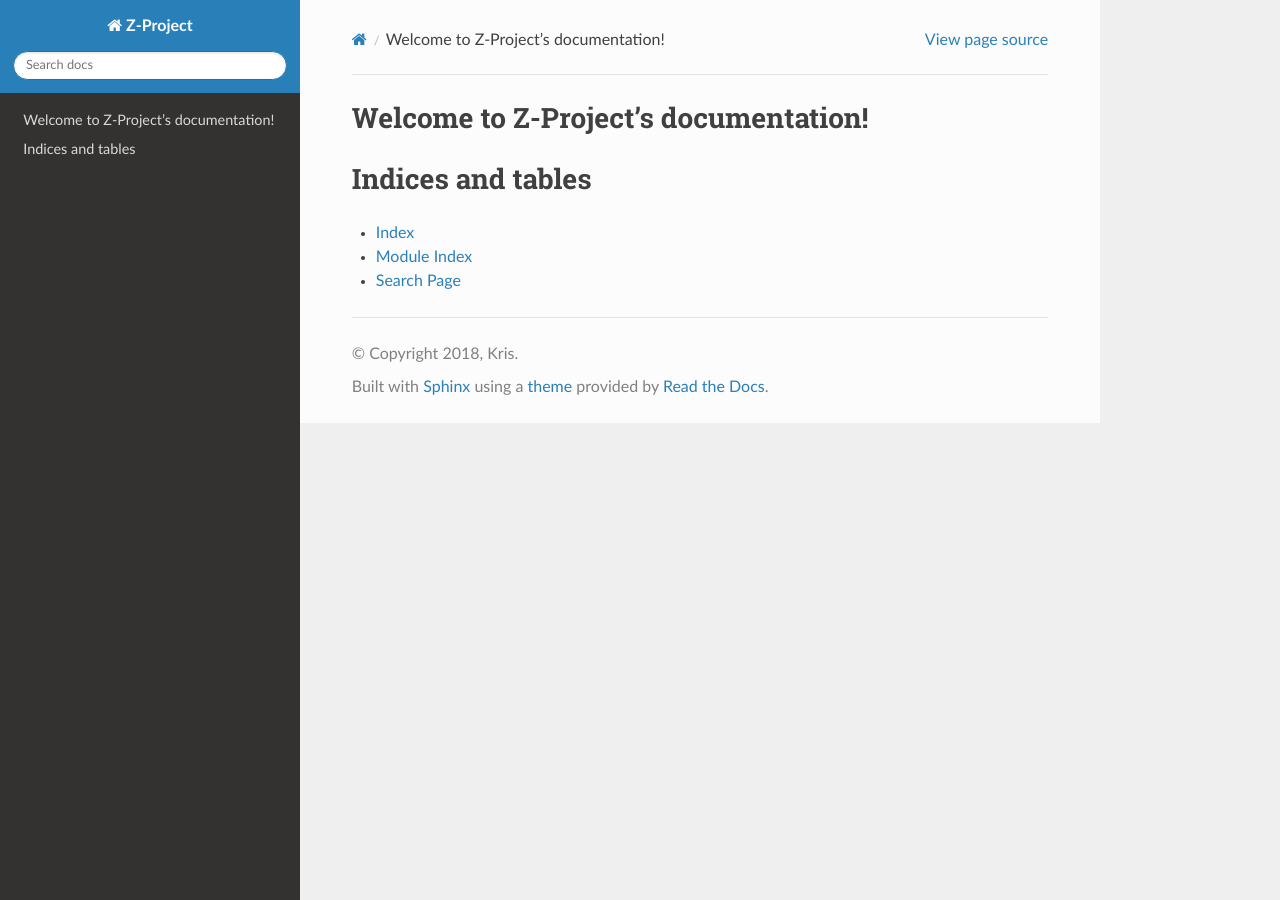
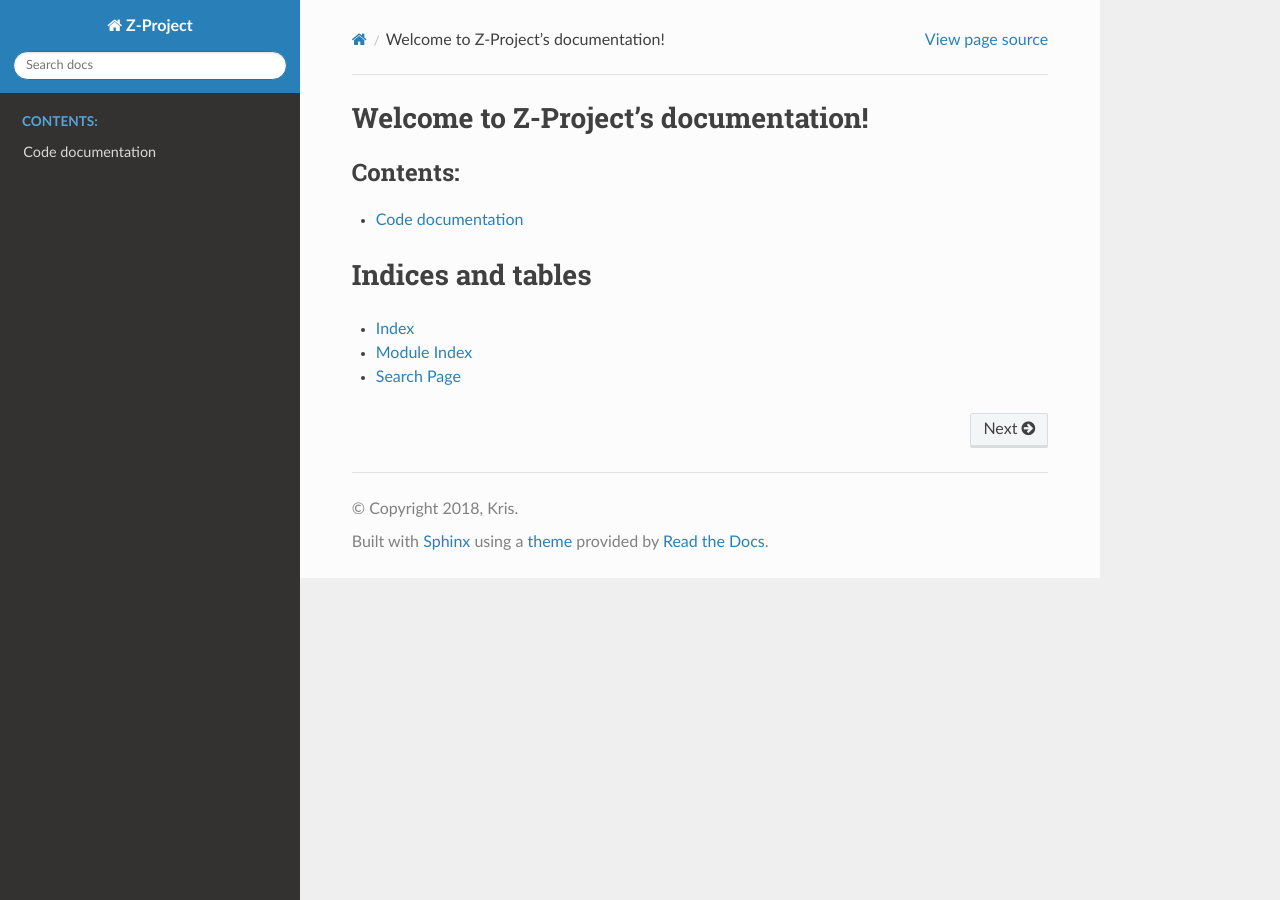
Before and after one commit to kris-ang/Z-project, a Sphinx documentation site: the page built from sphinx/index.rst, in a window 1280 px wide. Built offline with Sphinx 7.4.7 and the Read the Docs theme 2.0.0, drawn with Linux system fonts in a browser that asks for light colours.

Commit message:
code documentation

```diff
--- /dev/null
+++ b/sphinx/code.rst
@@ -0,0 +1,5 @@
+Code documentation
+==================
+
+.. automodule:: example1
+    :members:
--- a/sphinx/conf.py
+++ b/sphinx/conf.py
@@ -12,9 +12,9 @@
 # add these directories to sys.path here. If the directory is relative to the
 # documentation root, use os.path.abspath to make it absolute, like shown here.
 #
-# import os
-# import sys
-# sys.path.insert(0, os.path.abspath('.'))
+import os
+import sys
+sys.path.insert(0, os.path.abspath('../'))
 
 
 # -- Project information -----------------------------------------------------
--- a/sphinx/index.rst
+++ b/sphinx/index.rst
@@ -10,6 +10,12 @@ Welcome to Z-Project's documentation!
    :maxdepth: 2
    :caption: Contents:
 
+   code
+
+
+
+
+
 
 
 Indices and tables
```
Also changed, not shown: 1 other file.
